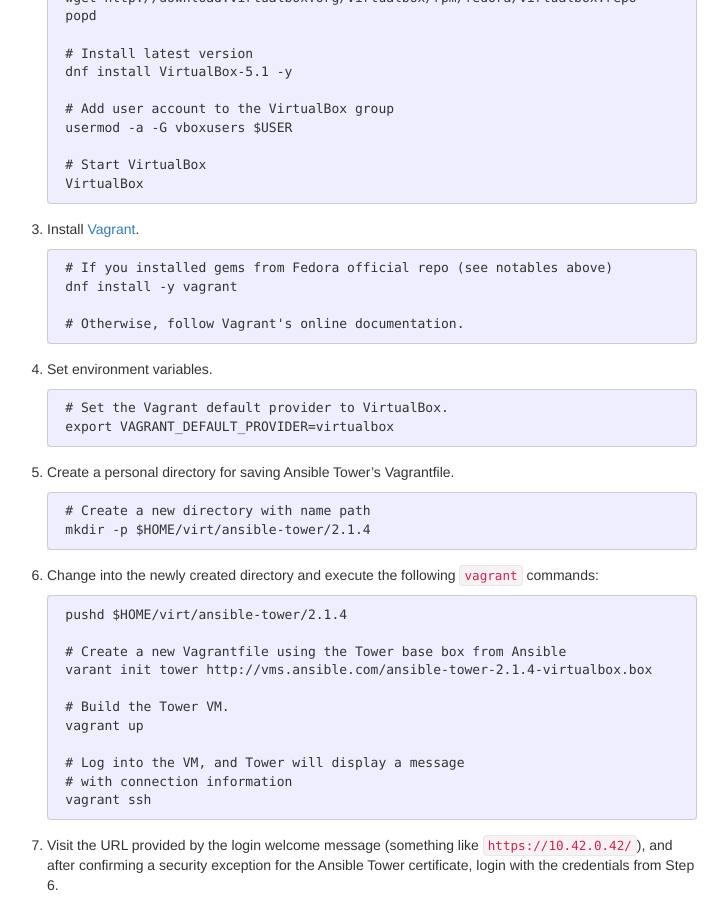
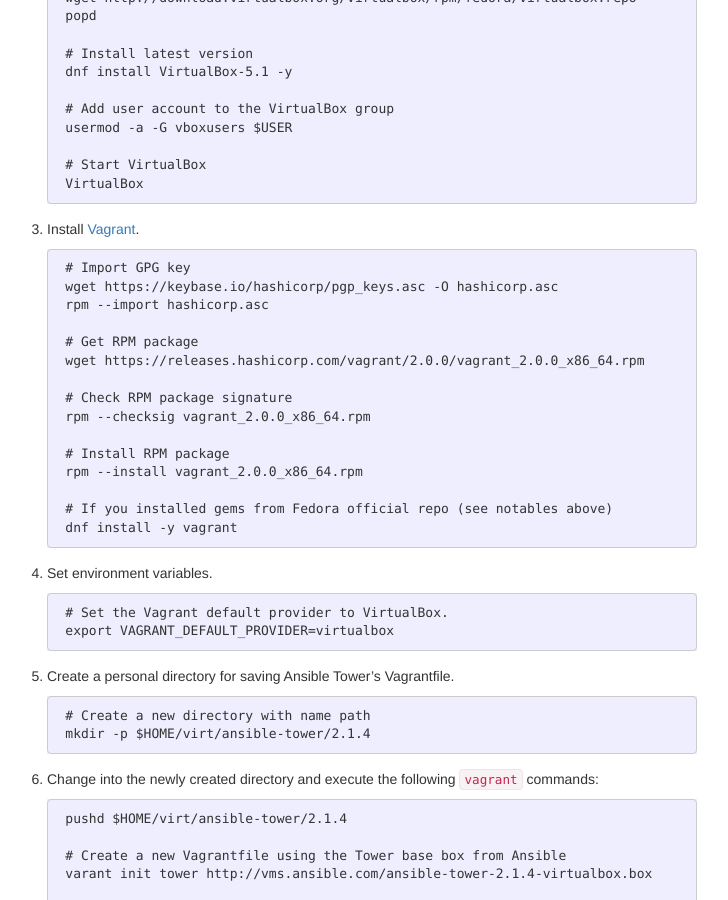
Before and after one commit to ecwpz91/ecwpz91.github.io, a Jekyll site: the page built from _posts/2017-06-22-Getting and Installing Ansible Tower.md, in a window 1280 px wide and 900 px high, scrolled down 816 px. Shown: the whole window, without its empty margins (283-1011 px from the left). Built offline with Jekyll 4.4.1, drawn with Linux system fonts in a browser that asks for light colours; nearby versions of some CDN libraries.

Commit message:
Updated instructions for vagrant

```diff
--- a/_posts/2017-06-22-Getting and Installing Ansible Tower.md
+++ b/_posts/2017-06-22-Getting and Installing Ansible Tower.md
@@ -47,10 +47,21 @@
 
 3. Install [Vagrant][4].
 
+        # Import GPG key
+        wget https://keybase.io/hashicorp/pgp_keys.asc -O hashicorp.asc
+        rpm --import hashicorp.asc
+
+        # Get RPM package
+        wget https://releases.hashicorp.com/vagrant/2.0.0/vagrant_2.0.0_x86_64.rpm
+
+        # Check RPM package signature
+        rpm --checksig vagrant_2.0.0_x86_64.rpm
+
+        # Install RPM package
+        rpm --install vagrant_2.0.0_x86_64.rpm
+
         # If you installed gems from Fedora official repo (see notables above)
         dnf install -y vagrant
-
-        # Otherwise, follow Vagrant's online documentation.
 
 4. Set environment variables.
 
```
